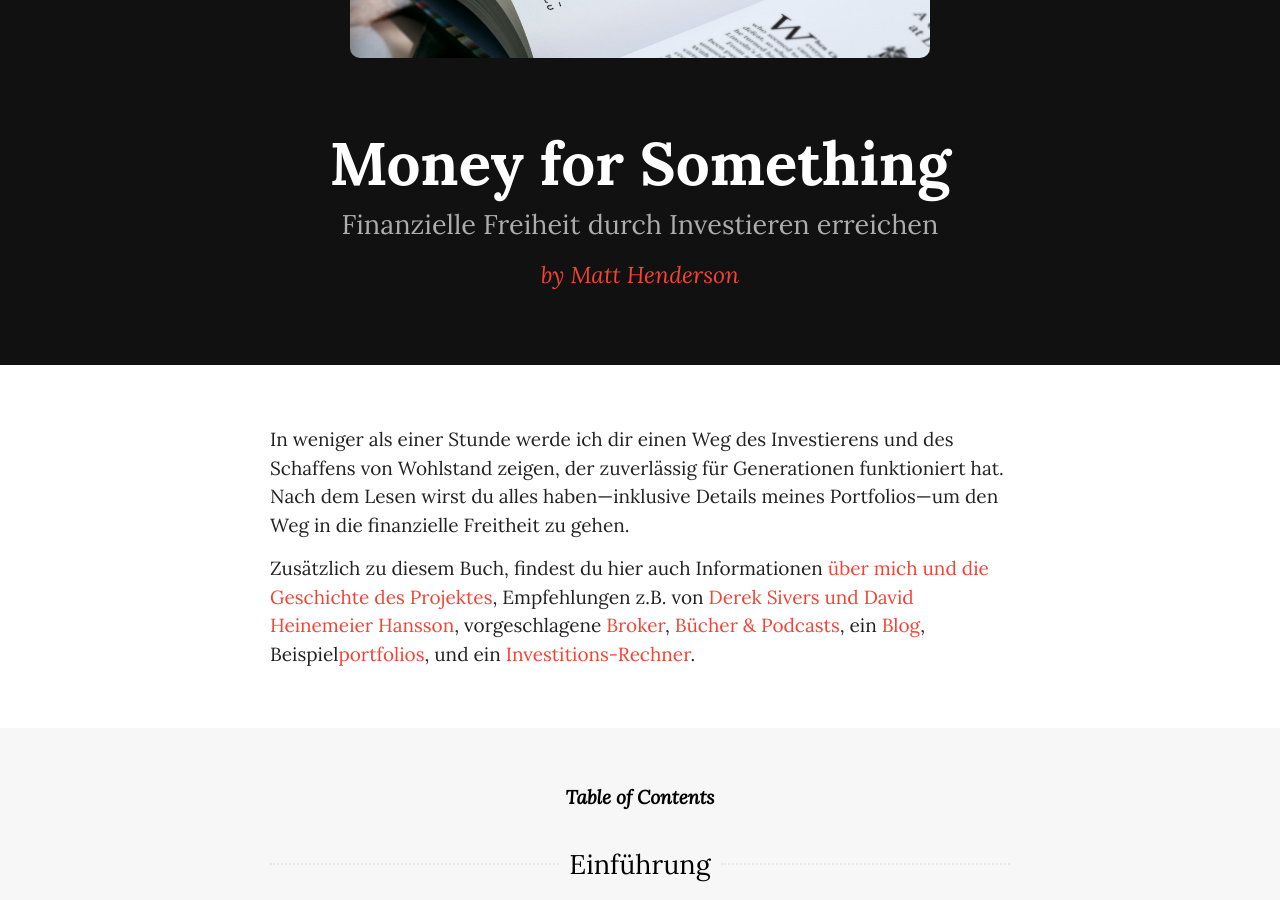
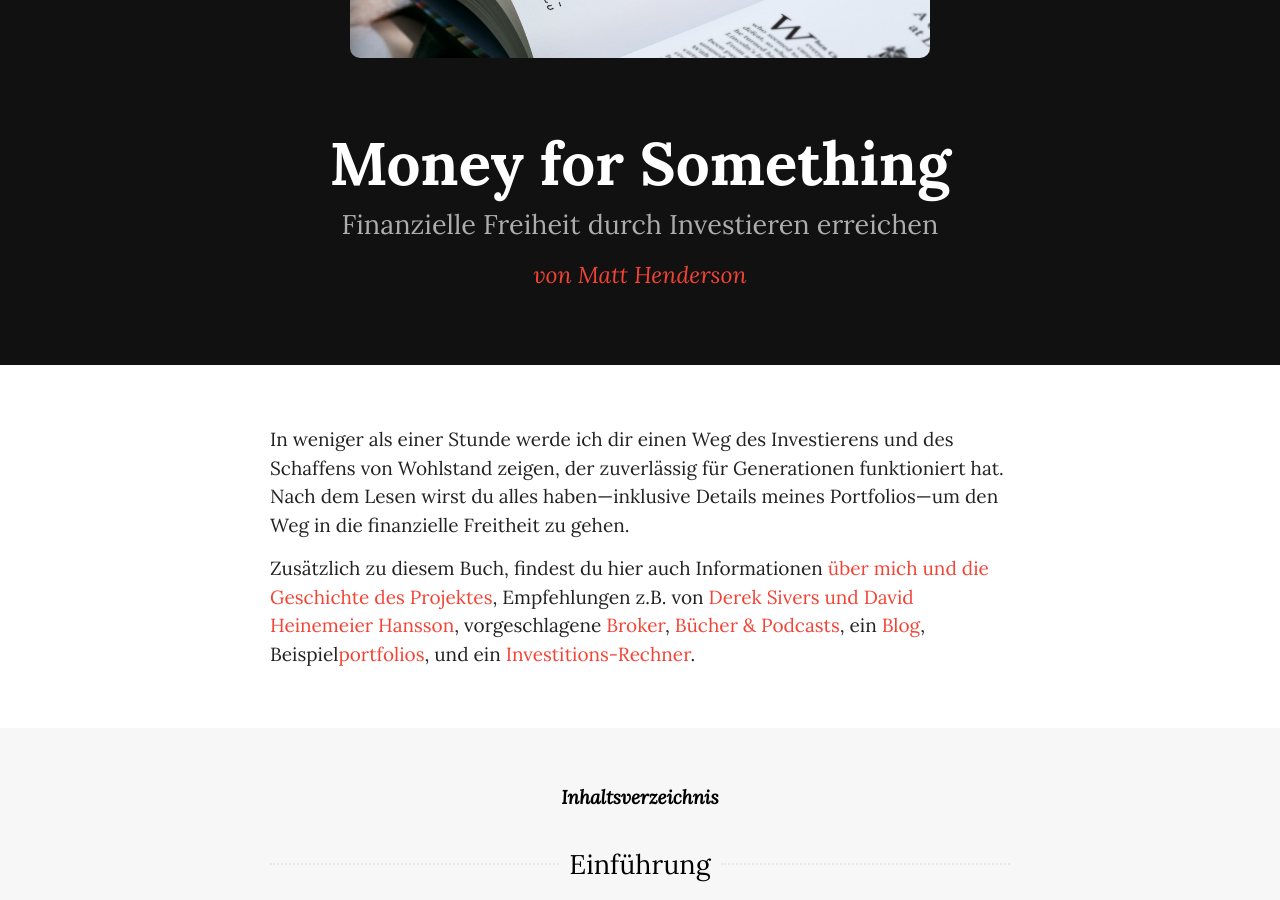
Before and after one commit to dafacto/moneyforsomething-de, a Jekyll site: the page built from index.md, in a window 1280 px wide and 900 px high, scrolled down 259 px. Built offline with Jekyll 4.4.1, drawn with Linux system fonts in a browser that asks for light colours; some web fonts are replaced; a script that is not in the unit is left out; some of the changed text lies outside the part shown.

Commit message:
Update home.html

```diff
--- a/_layouts/home.html
+++ b/_layouts/home.html
@@ -8,7 +8,7 @@ layout: default
     <div class="wrapper">
       <h1 class="post-title">{{ page.title | escape }}</h1>
       <p class="big">{{ page.intro }}</p>
-      <p class="big fancy">by Matt Henderson</p>
+      <p class="big fancy">von Matt Henderson</p>
     </div>
   </header>
 
@@ -20,7 +20,7 @@ layout: default
 
   <div class="section alt" id="toc">
     <div class="wrapper">
-      <h2>Table of Contents</h2>
+      <h2>Inhaltsverzeichnis</h2>
 
       <ol class="toc">
       {% for chapter in site.chapters %}
```
Also changed, not shown: other parts of _layouts/home.html (+1 -1 lines).
